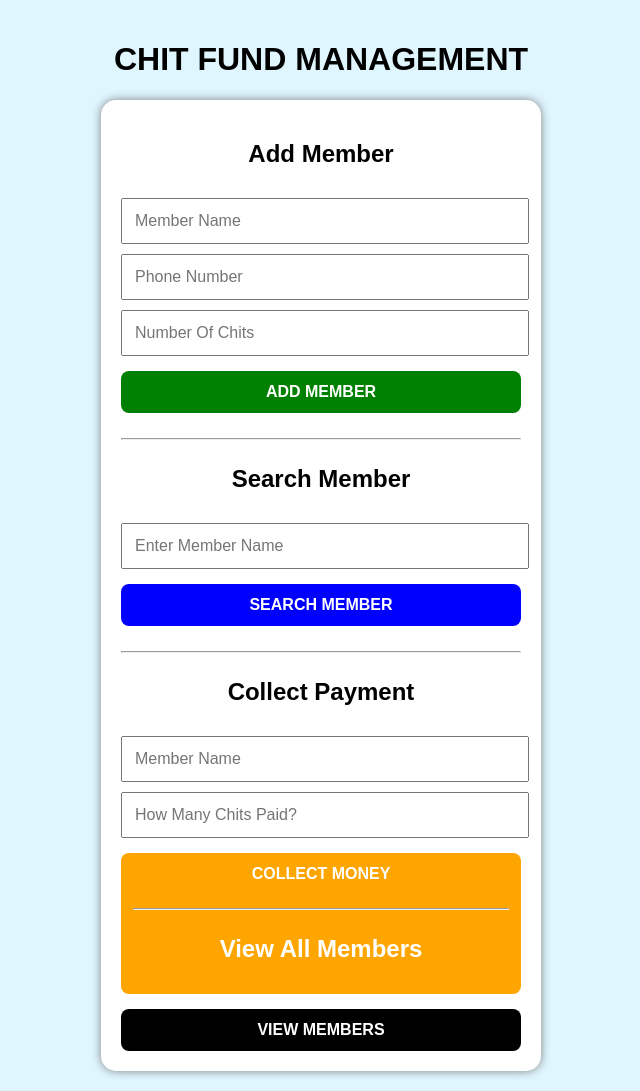
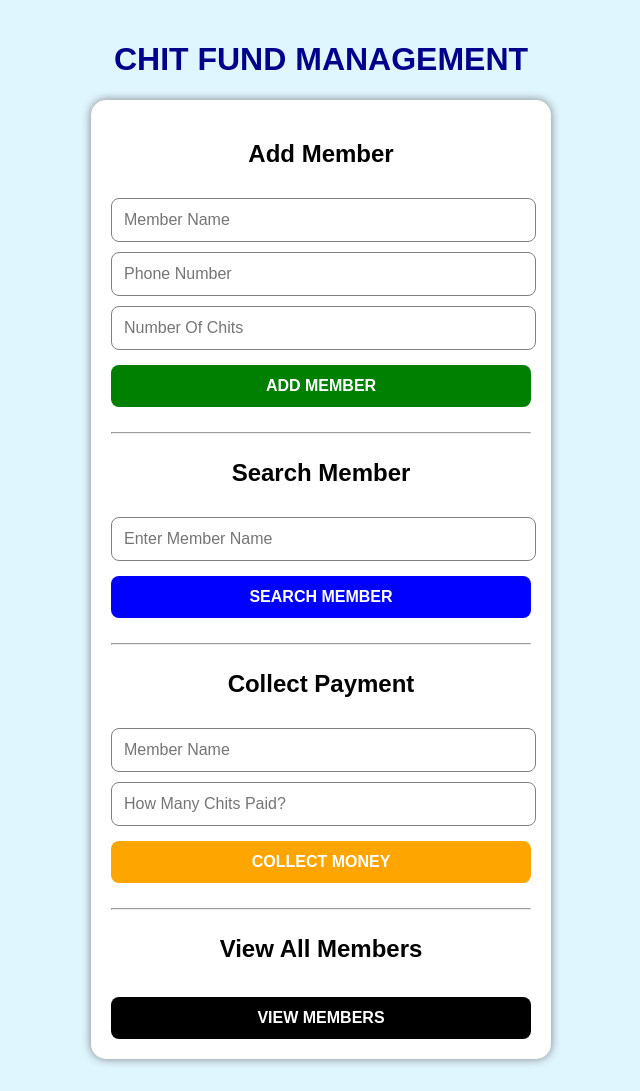
Before and after one commit to jagganth1976-hash/chitfund-webapp, a Flask app: page / in a window 1280 px wide. Shown: the whole page, without its empty margins (319-959 px from the left). After the commit the page ends 1065 px from the top, so only its background shows below. Run offline with Flask 3, Linux system fonts and the light colour scheme.

Commit message:
Fixed view members button

```diff
--- a/templates/index.html
+++ b/templates/index.html
@@ -24,11 +24,16 @@
             text-align: center;
         }
 
+        h1{
+
+            color: darkblue;
+        }
+
         .box{
 
             background: white;
 
-            max-width: 400px;
+            max-width: 420px;
 
             margin: auto;
 
@@ -48,6 +53,10 @@
             margin-top: 10px;
 
             font-size: 16px;
+
+            border-radius: 8px;
+
+            border: 1px solid gray;
         }
 
         button{
@@ -86,11 +95,21 @@
             background: orange;
         }
 
+        .black{
+
+            background: black;
+        }
+
         hr{
 
             margin-top: 25px;
 
             margin-bottom: 25px;
+        }
+
+        a{
+
+            text-decoration: none;
         }
 
     </style>
@@ -102,6 +121,8 @@
     <h1>CHIT FUND MANAGEMENT</h1>
 
     <div class="box">
+
+        <!-- ADD MEMBER -->
 
         <h2>Add Member</h2>
 
@@ -132,6 +153,8 @@
 
         <hr>
 
+        <!-- SEARCH MEMBER -->
+
         <h2>Search Member</h2>
 
         <form action="/search" method="POST">
@@ -151,6 +174,8 @@
 
         <hr>
 
+        <!-- COLLECT PAYMENT -->
+
         <h2>Collect Payment</h2>
 
         <form action="/collect" method="POST">
@@ -168,13 +193,20 @@
             <button class="orange" type="submit">
 
                 COLLECT MONEY
+
+            </button>
+
+        </form>
+
         <hr>
+
+        <!-- VIEW MEMBERS -->
 
         <h2>View All Members</h2>
 
         <a href="/members">
 
-    <button style="background:black;">
+            <button class="black">
 
                 VIEW MEMBERS
 
@@ -182,10 +214,6 @@
 
         </a>
 
-            </button>
-
-        </form>
-
     </div>
 
 </body>
```
Lines whose indentation alone changed are shown as unchanged.
